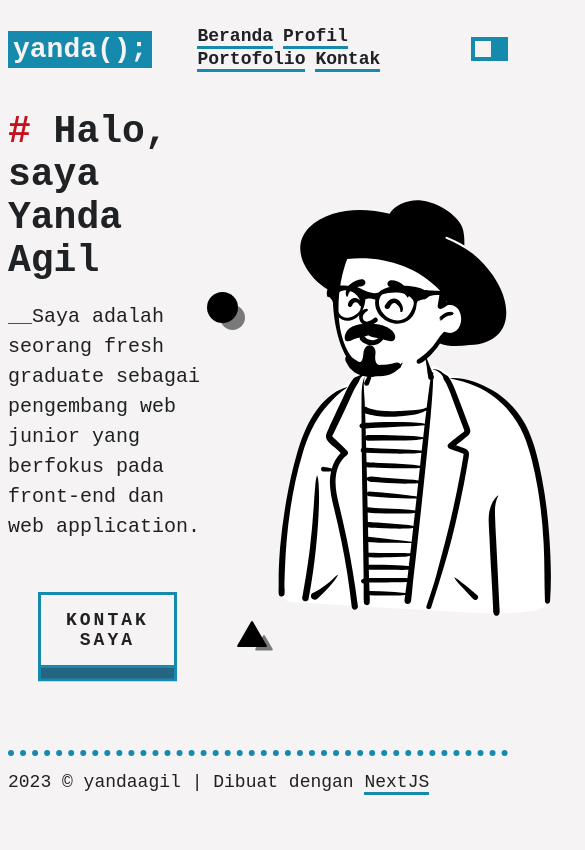
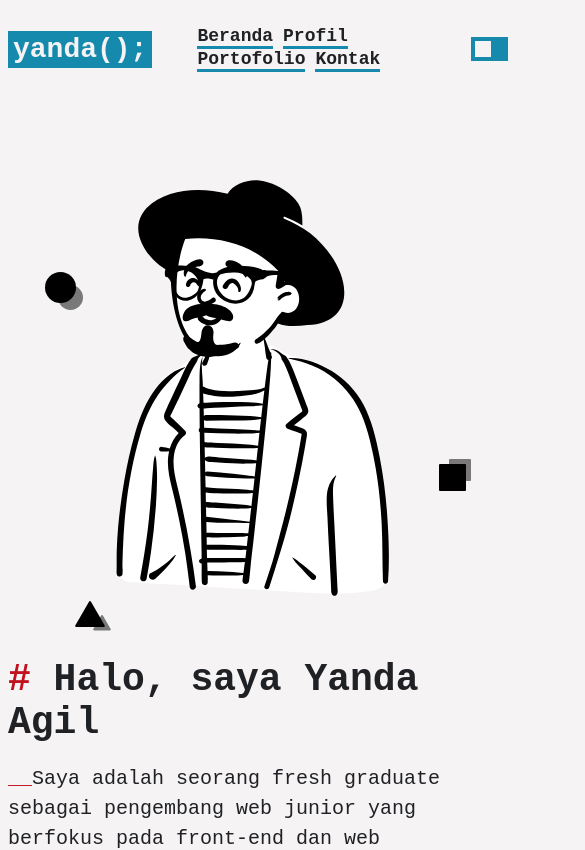
Before and after one commit to yandaagil/personal-web, a Next.js app: page / in a window 390 px wide. Shown: the top 850 px of the page, 585 px wide, since content can reach past the window. Built offline with nearby package versions, Linux system fonts and the light colour scheme.

Commit message:
responsive

```diff
--- a/src/styles/app.scss
+++ b/src/styles/app.scss
@@ -135,7 +135,6 @@ a[href] {
 	.container {
 		display: flex;
 		align-items: center;
-	}
 
 		.text-wrapper {
 			width: 50%;
@@ -239,6 +238,9 @@ a[href] {
 			width: 50%;
 			text-align: right;
 		}
+	}
+
+
 }
 
 .portfolio-wrapper {
@@ -379,17 +381,26 @@ a[href] {
 	}
 
 	.hero {
+		.container {
+			flex-wrap: wrap;
+			flex-direction: column-reverse;
 			.text-wrapper {
 				width: 100%;
 			}
 
 			.image-wrapper {
 				width: 100%;
+				text-align: center;
+			}
 		}
 	}
 
 	.button-container {
 		flex-wrap: wrap;
+
+		&.left {
+			justify-content: center;
+		}
 
 		.btn {
 			flex: 1 1 100%;
```
Lines whose indentation alone changed are shown as unchanged.
